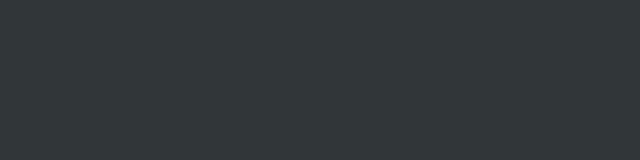
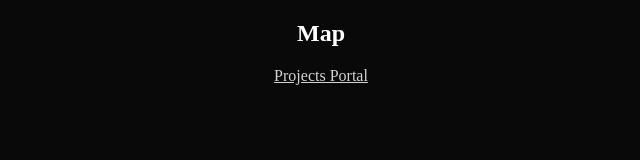
Before and after one commit to Namoop/enzosite, a plain HTML site: page index.html in a window 1280 px wide. Shown: the whole page, without its empty margins (319-959 px from the left). Drawn offline with Linux system fonts and the light colour scheme.

Commit message:
projects

```diff
--- a/index.html
+++ b/index.html
@@ -6,4 +6,9 @@
 		<link rel="icon" href="https://enzo.run/favicon.png?"/>
                 <meta charset="utf-8" />
         </head>
+
+	<body><center>
+		<h2>Map</h2>
+			<a href="https://enzo.run/projects.html" style="color: #d3d3d3">Projects Portal</a>
+	</center></body>
 </html>
--- a/style.css
+++ b/style.css
@@ -1,4 +1,8 @@
 body {
         color: white;
-        background: #313639;
+        background: #0a0909;
 }
+
+::selection {
+	background: #b2b2a2;
+}
```
